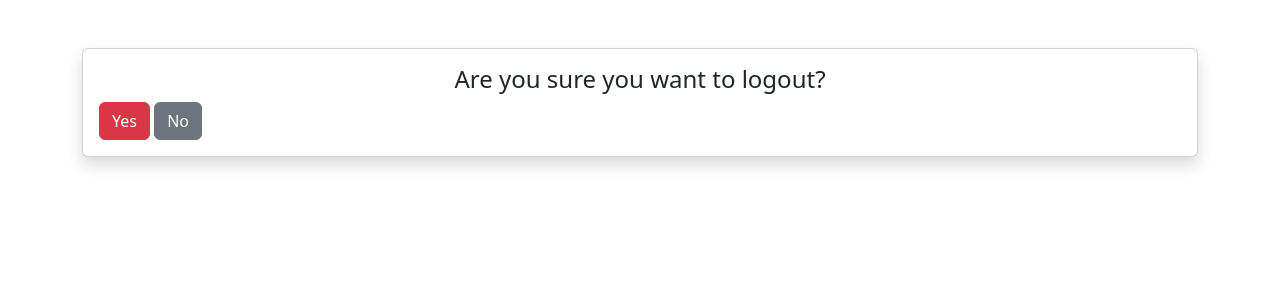
After one commit to davinchooo/SecretosSeguros, a Flask app: page /logout in a window 1280 px wide. The commit adds this page. Shown: the top 300 px of the page. Run offline with Flask 3, Linux system fonts and the light colour scheme.

Commit message:
Add files via upload

```diff
--- /dev/null
+++ b/app/templates/logout.html
@@ -0,0 +1,34 @@
+<!DOCTYPE html>
+<html lang="en" data-bs-theme="{{ 'dark' if darkmode == 'dark' else 'light' }}">
+<link href="https://cdn.jsdelivr.net/npm/bootstrap@5.3.3/dist/css/bootstrap.min.css" rel="stylesheet"
+      integrity="sha384-QWTKZyjpPEjISv5WaRU9OFeRpok6YctnYmDr5pNlyT2bRjXh0JMhjY6hW+ALEwIH"
+      crossorigin="anonymous">
+<script src="https://cdn.jsdelivr.net/npm/bootstrap@5.3.3/dist/js/bootstrap.bundle.min.js"
+      integrity="sha384-YvpcrYf0tY3lHB60NNkmXc5s9fDVZLESaAA55NDzOxhy9GkcIdslK1eN7N6jIeHz"
+      crossorigin="anonymous"></script>
+<head>
+    <meta charset="UTF-8">
+    <meta name="viewport" content="width=device-width, initial-scale=1.0">
+    <title>Are you sure you want to logout?</title>
+
+    <!-- Bootstrap CSS -->
+    <link href="https://cdn.jsdelivr.net/npm/bootstrap@5.3.0/dist/css/bootstrap.min.css" rel="stylesheet">
+</head>
+<body>
+    <div class="container mt-5">
+        <!-- Verificar el logout -->
+        <div class="card shadow mb-4">
+            <div class="card-body">
+                <h4 class="card-title text-center">Are you sure you want to logout?</h4>
+                    <form action="/api/logout" method="POST">
+                        <button type="Confirm" class="btn btn-danger">Yes</button>
+                        <a href="/customer_menu" class="btn btn-secondary">No</a>
+                    </form>
+            </div>
+        </div>
+    </div>
+
+    <!-- Bootstrap JS and Popper.js -->
+    <script src="https://cdn.jsdelivr.net/npm/bootstrap@5.3.0/dist/js/bootstrap.bundle.min.js"></script>
+</body>
+</html>
```
Also changed, not shown: app/templates/secrets.html (+10 -0 lines).
